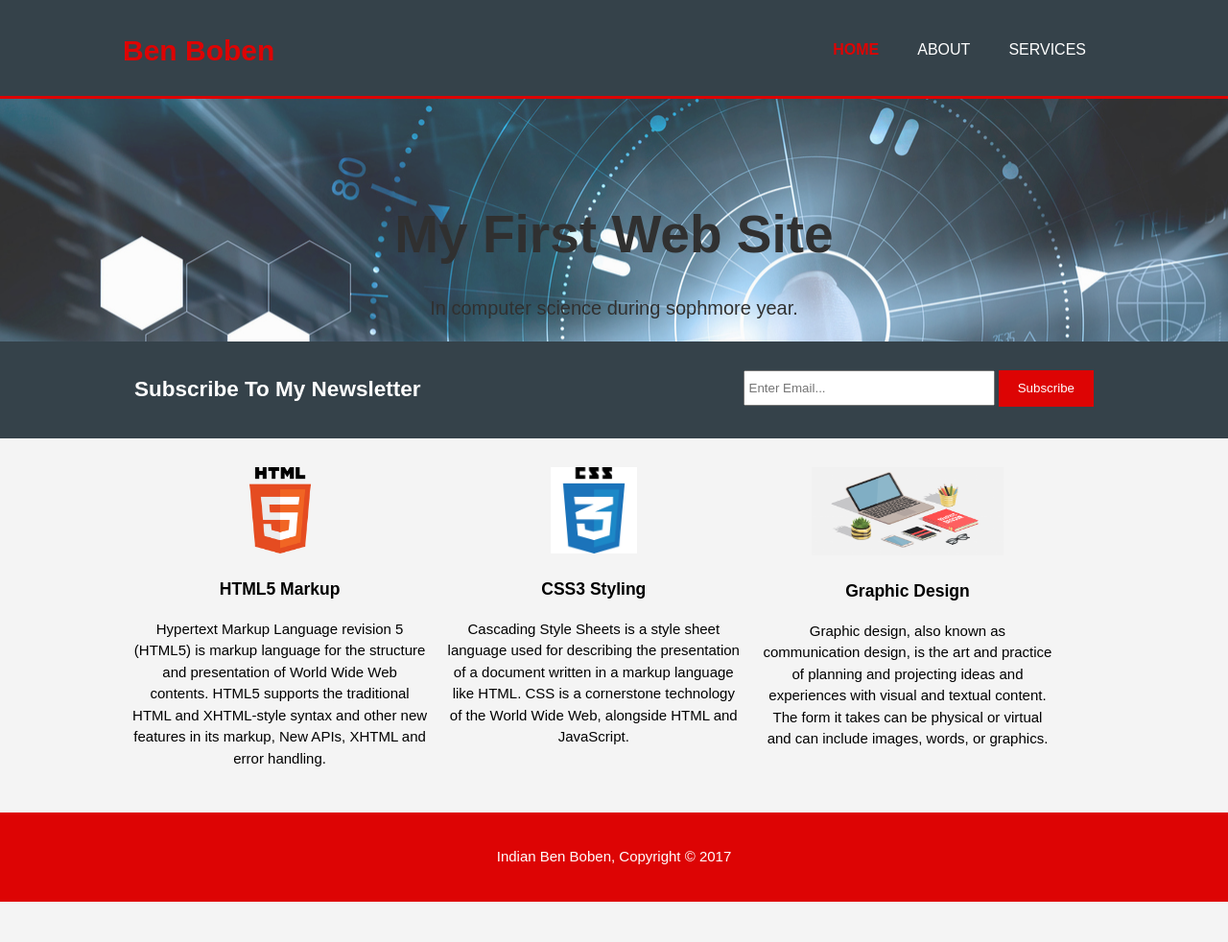
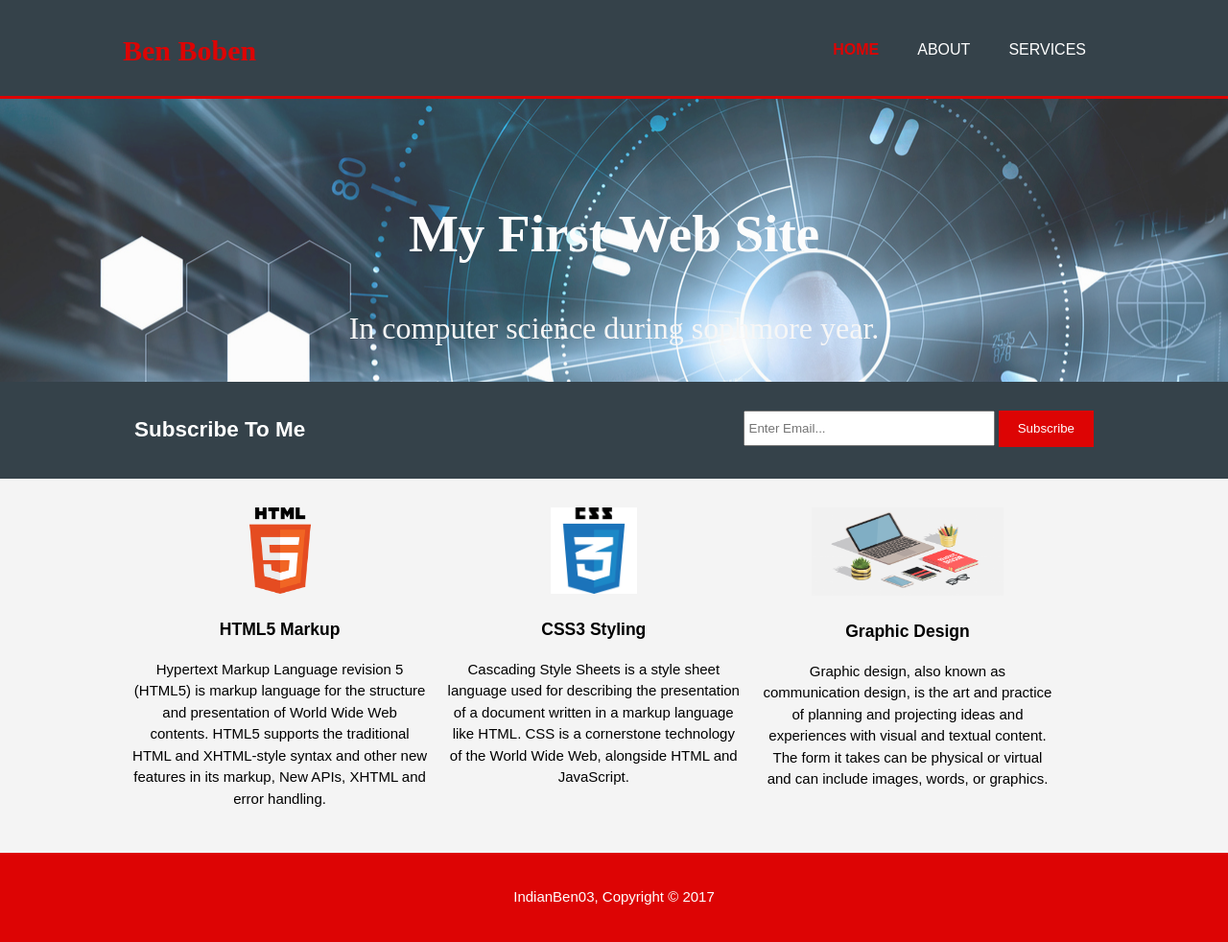
Before and after one commit to IndianBen03/IndianBen03.github.io, a plain HTML site: page index.html in a window 1280 px wide. Shown: the whole page at 96% size. Before the commit the page ends 940 px from the top, so only its background shows below. Drawn offline with Linux system fonts and the light colour scheme.

Commit message:
firstweb

```diff
--- a/index.html
+++ b/index.html
@@ -13,7 +13,7 @@
     <header>
       <div class="container">
         <div id="branding">
-          <h1><span class="highlight">Ben Boben</h1>
+          <h1><class="highlight" style="color:#dd0404;">Ben Boben</h1>
         </div>
         <nav>
           <ul>
@@ -27,14 +27,14 @@
 
     <section id="showcase">
       <div class="container">
-        <h1>My First Web Site</h1>
-        <p>In computer science during sophmore year.</p>
+        <h1 style="color:#ffffff; font-family:Rockwell;">My First Web Site</h1>
+        <p style="color:#f7f7f7; font-family:Rockwell; font-size:32px;">In computer science during sophmore year.</p>
       </div>
     </section>
 
     <section id="newsletter">
       <div class="container">
-        <h1>Subscribe To My Newsletter</h1>
+        <h1>Subscribe To Me</h1>
         <form>
           <input type="email" placeholder="Enter Email...">
           <button type="submit" class="button_1">Subscribe</button>
@@ -63,7 +63,7 @@
     </section>
 
     <footer>
-      <p>Indian Ben Boben, Copyright &copy; 2017</p>
+      <p>IndianBen03, Copyright &copy; 2017</p>
     </footer>
   </body>
 </html>
--- a/style.css
+++ b/style.css
@@ -62,6 +62,9 @@ header #branding{
 
 header #branding h1{
   margin:0;
+  font-family:Bookman;
+  font-size:30px;\
+  font-weight:bold;
 }
 
 header nav{
@@ -91,7 +94,7 @@ header a:hover{
   margin-top:100px;
   font-size:55px;
   margin-bottom:10px;
-}
+  }
 
 #showcase p{
   font-size:20px;
```
Also changed, not shown: about.html (+5 -3 lines), services.html (+5 -5 lines).
